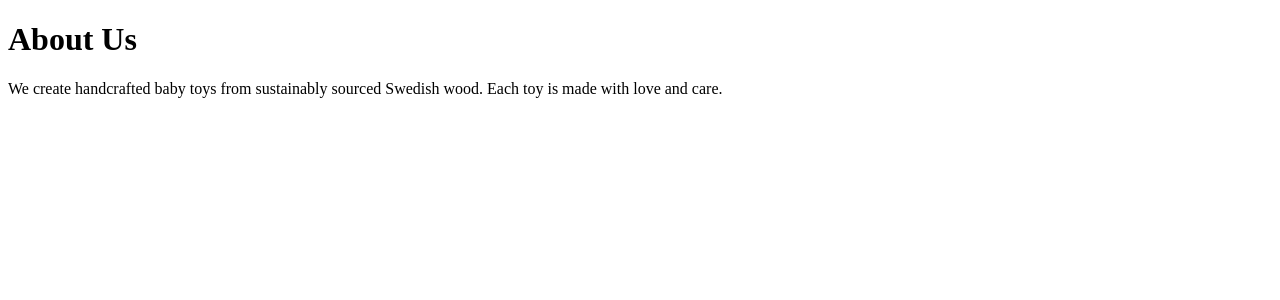
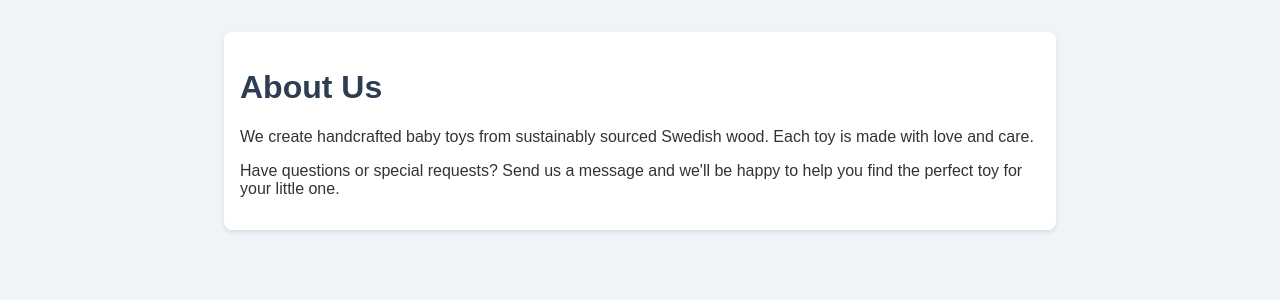
Before and after one commit to potatozepp/Lillabjorn, a Next.js app: page /about in a window 1280 px wide. Shown: the top 300 px of the page. Built offline with nearby package versions, Linux system fonts and the light colour scheme.

Commit message:
Add basic styling and sample content

```diff
--- /dev/null
+++ b/pages/_app.js
@@ -0,0 +1,5 @@
+import '../styles/globals.css'
+
+export default function App({ Component, pageProps }) {
+  return <Component {...pageProps} />
+}
--- a/pages/about.js
+++ b/pages/about.js
@@ -11,6 +11,10 @@ export default function About() {
           <p>
             We create handcrafted baby toys from sustainably sourced Swedish wood. Each toy is made with love and care.
           </p>
+          <p>
+            Have questions or special requests? Send us a message and we'll be
+            happy to help you find the perfect toy for your little one.
+          </p>
         </main>
     </div>
   )
--- a/pages/index.js
+++ b/pages/index.js
@@ -9,6 +9,10 @@ export default function Home() {
       <main>
         <h1>Welcome to Lilla Björn</h1>
         <p>Handcrafted Swedish wooden baby toys.</p>
+        <p>
+          Our toys are lovingly made to inspire creativity and joy. Each piece
+          is carved from local wood and finished with natural oils.
+        </p>
       </main>
     </div>
   )
--- /dev/null
+++ b/styles/globals.css
@@ -0,0 +1,20 @@
+body {
+  font-family: Arial, sans-serif;
+  margin: 0;
+  padding: 0;
+  background-color: #f0f4f8;
+  color: #333;
+}
+
+main {
+  max-width: 800px;
+  margin: 2rem auto;
+  padding: 1rem;
+  background: white;
+  border-radius: 8px;
+  box-shadow: 0 2px 4px rgba(0, 0, 0, 0.1);
+}
+
+h1 {
+  color: #2c3e50;
+}
```
Lines whose indentation alone changed are shown as unchanged.
